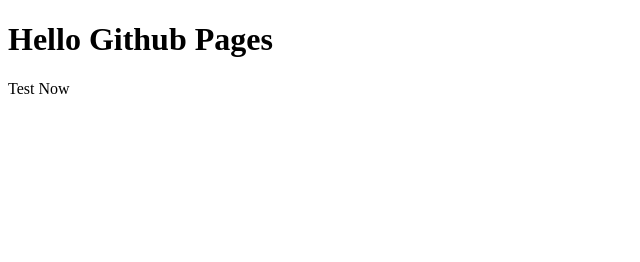
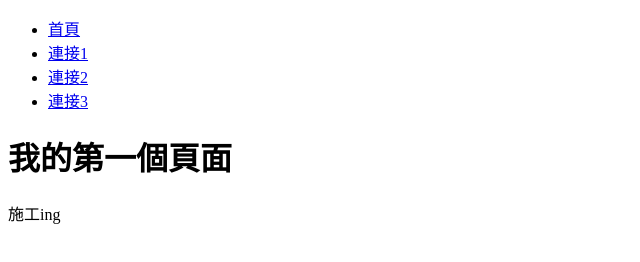
Before and after one commit to Liufuy/Liufuy.github.io, a plain HTML site: page index.html in a window 1280 px wide. Shown: the whole page, without its empty margins (0-640 px from the left). Drawn offline with Linux system fonts and the light colour scheme.

Commit message:
change index.html

```diff
--- a/index.html
+++ b/index.html
@@ -1,7 +1,20 @@
 <!DOCTYPE html>
 <html>
+	<head>
+		<title>Index</title>
+	</head>
+
 	<body>
-		<h1>Hello Github Pages</h1>
-		<p>Test Now</p>
+		<!-- 目錄 -->
+		<ul class="navbar">
+			<li><a href="index.html">首頁</a></li>
+			<li><a href="musings.html">連接1</a></li>
+			<li><a href="town.html">連接2</a></li>
+			<li><a href="links.html">連接3</a></li>
+		</ul>
+
+		<!-- 主要內容 -->
+		<h1>我的第一個頁面</h1>
+		<p>施工ing</p>
 	</body>
 </html>
```
